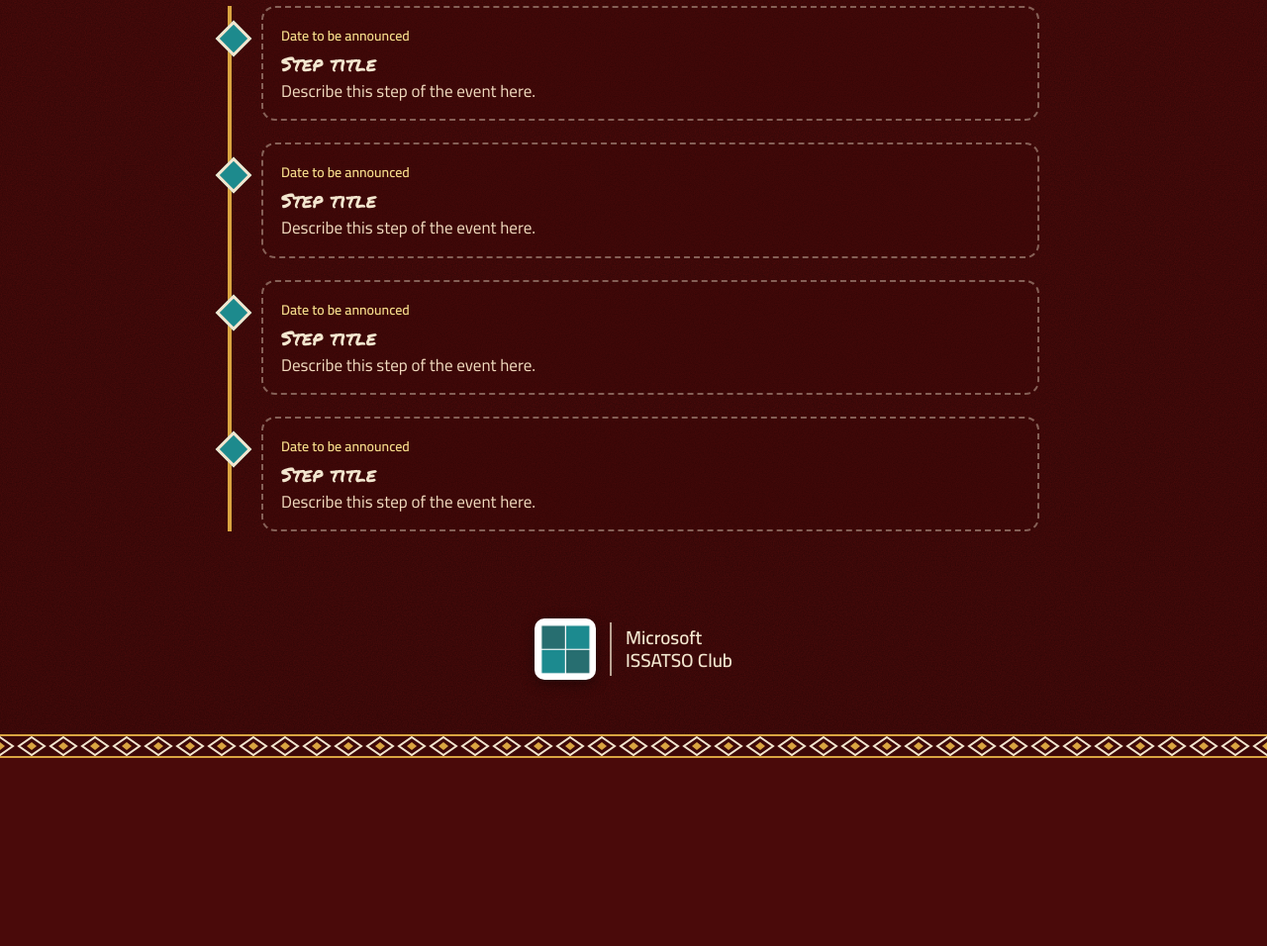
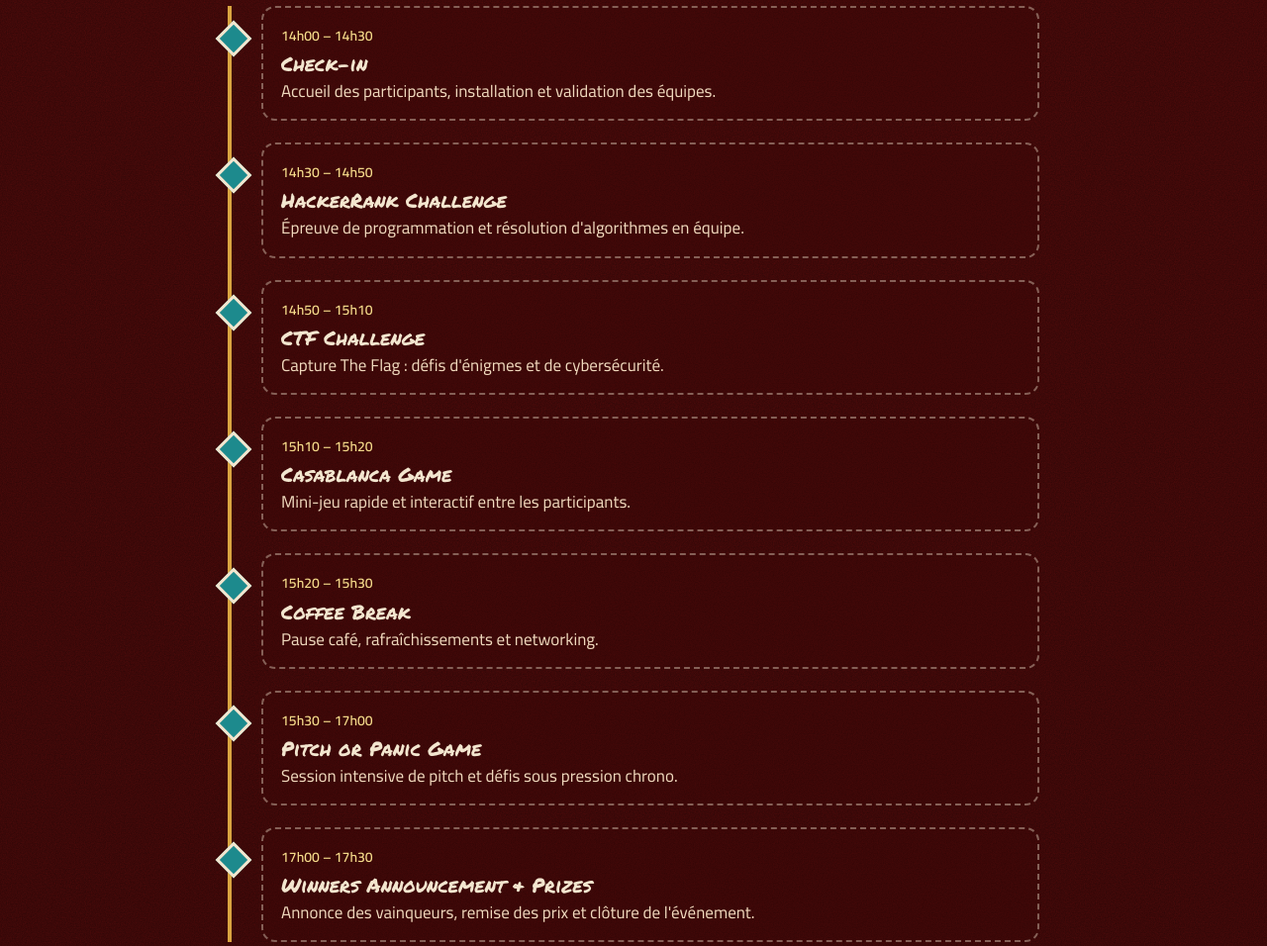
Before and after one commit to fadizarai/mic-zwin, a plain HTML site: page index.html in a window 1280 px wide. Shown: the part 2429-3385 px from the top of the page at 99% size. Before the commit the page ends 3195 px from the top, so only its background shows below. Drawn offline with Linux system fonts and the light colour scheme; a web font is replaced by a local one.

Commit message:
Update roadmap with full event agenda

```diff
--- a/index.html
+++ b/index.html
@@ -67,23 +67,41 @@
 
   <section class="wrap" id="roadmap">
     <h2 class="title">Roadmap</h2>
-    <!-- EDIT HERE: replace the text of each step. Copy a <li> block to add more steps. -->
     <ol class="road">
-      <li><time>Date to be announced</time>
-        <h3>Step title</h3>
-        <p>Describe this step of the event here.</p>
+      <li>
+        <time>14h00 – 14h30</time>
+        <h3>Check-in</h3>
+        <p>Accueil des participants, installation et validation des équipes.</p>
       </li>
-      <li><time>Date to be announced</time>
-        <h3>Step title</h3>
-        <p>Describe this step of the event here.</p>
+      <li>
+        <time>14h30 – 14h50</time>
+        <h3>HackerRank Challenge</h3>
+        <p>Épreuve de programmation et résolution d'algorithmes en équipe.</p>
       </li>
-      <li><time>Date to be announced</time>
-        <h3>Step title</h3>
-        <p>Describe this step of the event here.</p>
+      <li>
+        <time>14h50 – 15h10</time>
+        <h3>CTF Challenge</h3>
+        <p>Capture The Flag : défis d'énigmes et de cybersécurité.</p>
       </li>
-      <li><time>Date to be announced</time>
-        <h3>Step title</h3>
-        <p>Describe this step of the event here.</p>
+      <li>
+        <time>15h10 – 15h20</time>
+        <h3>Casablanca Game</h3>
+        <p>Mini-jeu rapide et interactif entre les participants.</p>
+      </li>
+      <li>
+        <time>15h20 – 15h30</time>
+        <h3>Coffee Break</h3>
+        <p>Pause café, rafraîchissements et networking.</p>
+      </li>
+      <li>
+        <time>15h30 – 17h00</time>
+        <h3>Pitch or Panic Game</h3>
+        <p>Session intensive de pitch et défis sous pression chrono.</p>
+      </li>
+      <li>
+        <time>17h00 – 17h30</time>
+        <h3>Winners Announcement & Prizes</h3>
+        <p>Annonce des vainqueurs, remise des prix et clôture de l'événement.</p>
       </li>
     </ol>
   </section>
```
